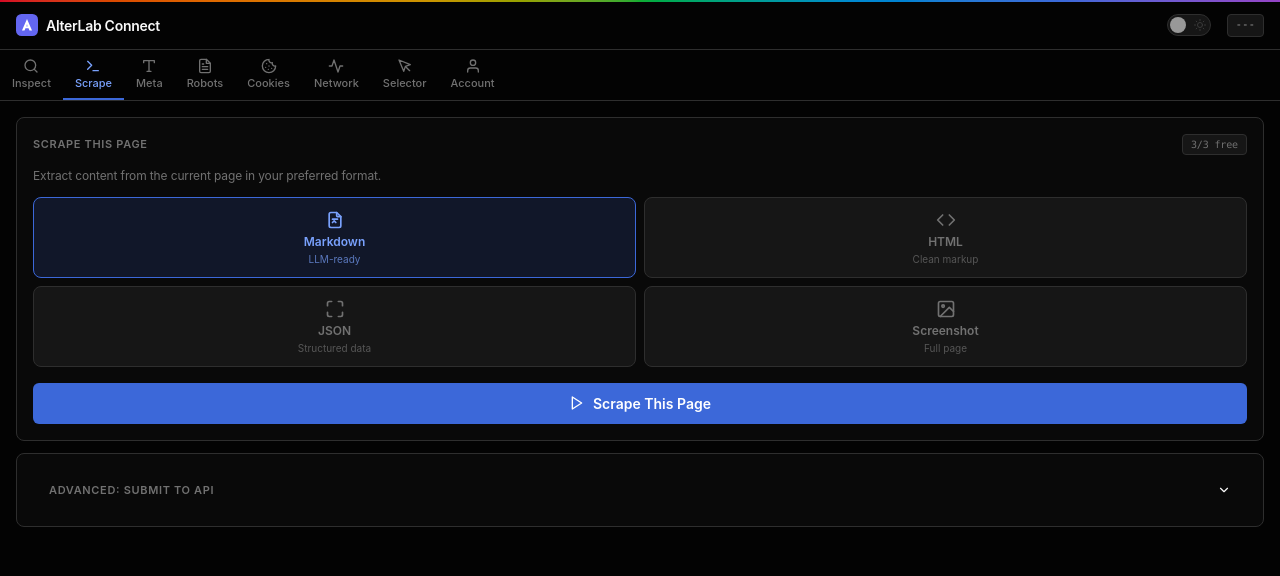
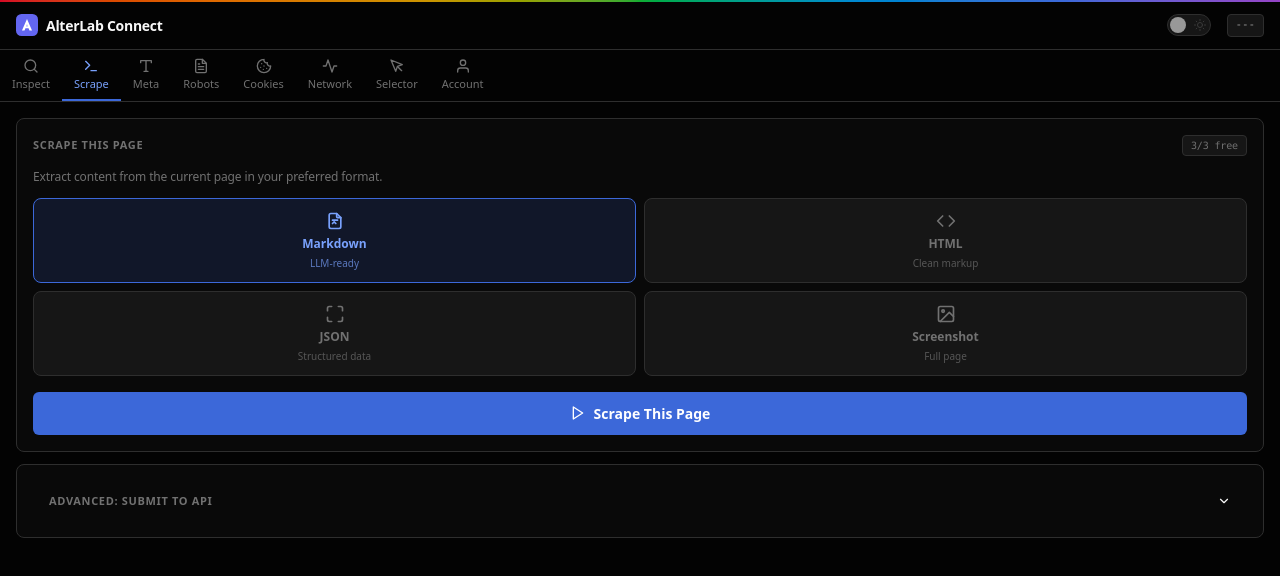
Before and after one commit to RapierCraft/alterlab-browser-extension, a browser extension: page sidepanel.html in a window 1280 px wide. Drawn offline with Linux system fonts and the light colour scheme.

Commit message:
fix(design): use system font stack instead of unbundled custom fonts (#5784)
Replace Inter and JetBrains Mono references in --al-font-sans and
--al-font-mono with proper system font stacks. Extensions should not
depend on fonts that may not be installed on fresh browser setups.

```diff
--- a/design-tokens.css
+++ b/design-tokens.css
@@ -67,8 +67,8 @@
   );
 
   /* --- Typography --- */
-  --al-font-sans:      "Inter", -apple-system, BlinkMacSystemFont, "Segoe UI", system-ui, sans-serif;
-  --al-font-mono:      "JetBrains Mono", "Fira Code", "SF Mono", Menlo, monospace;
+  --al-font-sans:      system-ui, -apple-system, BlinkMacSystemFont, "Segoe UI", Roboto, sans-serif;
+  --al-font-mono:      ui-monospace, "SF Mono", "Cascadia Code", "Segoe UI Mono", Menlo, monospace;
 
   --al-text-xs:        11px;
   --al-text-sm:        12px;
```
